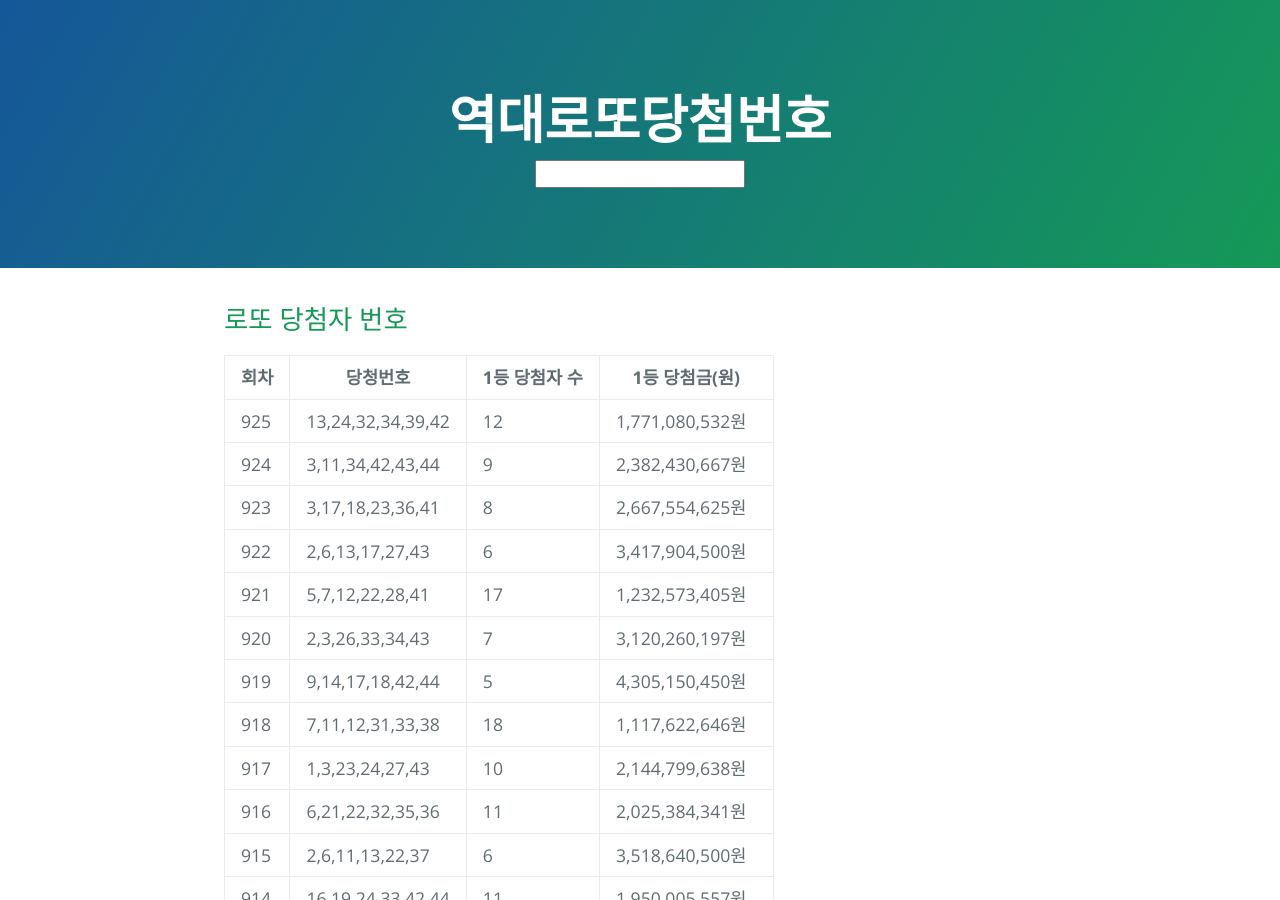
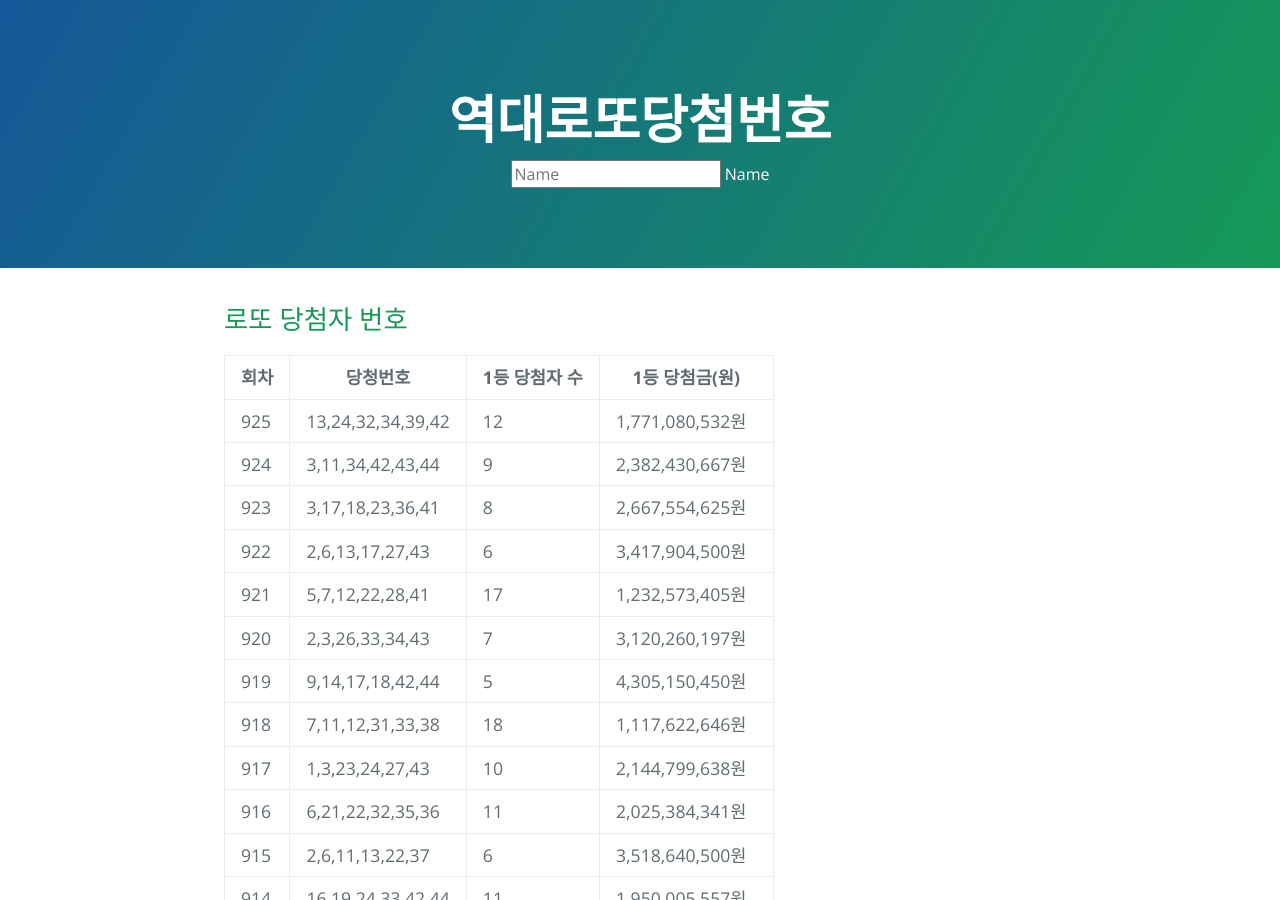
Before and after one commit to sh0seo/lottery-history, a Jekyll site: the page built from index.md, in a window 1280 px wide and 900 px high. Built offline with Jekyll 4.4.1, drawn with Linux system fonts in a browser that asks for light colours.

Commit message:
Update page-header.html

```diff
--- a/_includes/page-header.html
+++ b/_includes/page-header.html
@@ -1,4 +1,7 @@
 <section class="page-header">
   <h1 class="project-name">{{ site.title }}</h1>
-  <input type="text" name="search" size="20"></input>
+  <div class="form__group field">
+    <input type="input" class="form__field" placeholder="Name" name="name" id='name' required />
+    <label for="name" class="form__label">Name</label>
+  </div>
 </section>
```
